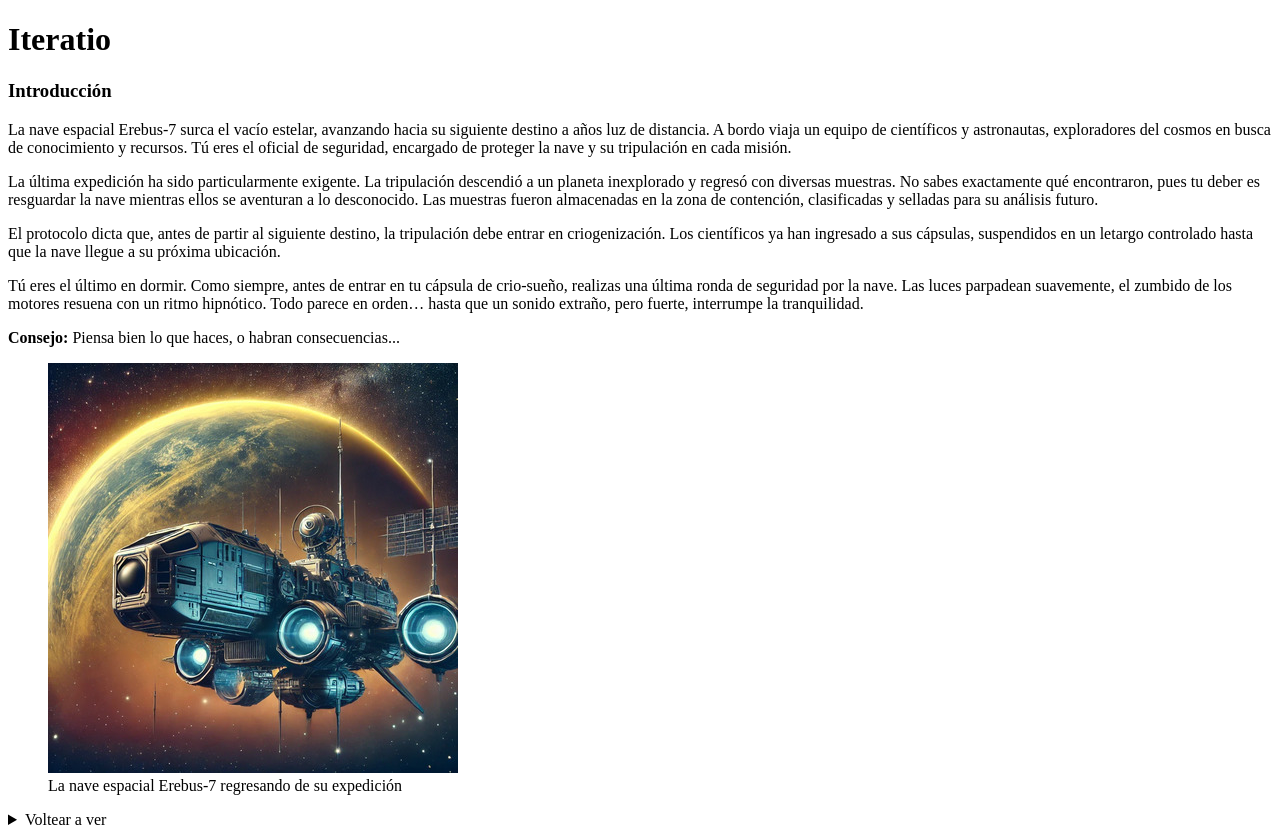
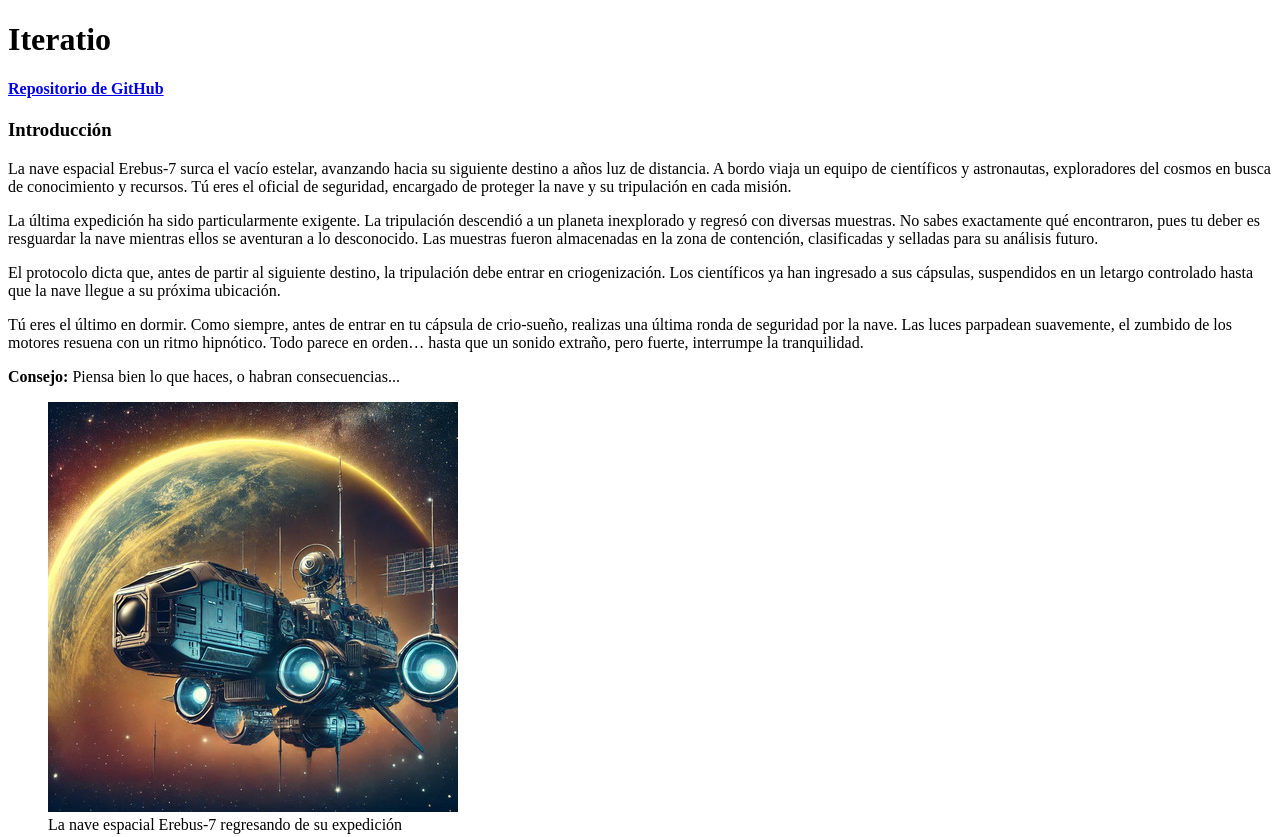
Before and after one commit to DerNait/lab3, a plain HTML site: page index.html in a window 1280 px wide. Shown: the top 837 px of the page. Drawn offline with Linux system fonts and the light colour scheme.

Commit message:
docs: add project repo link to index.html

```diff
--- a/index.html
+++ b/index.html
@@ -6,7 +6,10 @@
     <title>Iteratio</title>
 </head>
 <body>
-    <header><h1>Iteratio</h1></header>
+    <header>
+        <h1>Iteratio</h1>
+        <h4><a href="https://github.com/DerNait/lab3">Repositorio de GitHub</a></h4>
+    </header>
     <main>
         <article>
             <h3>Introducción</h3>
```
